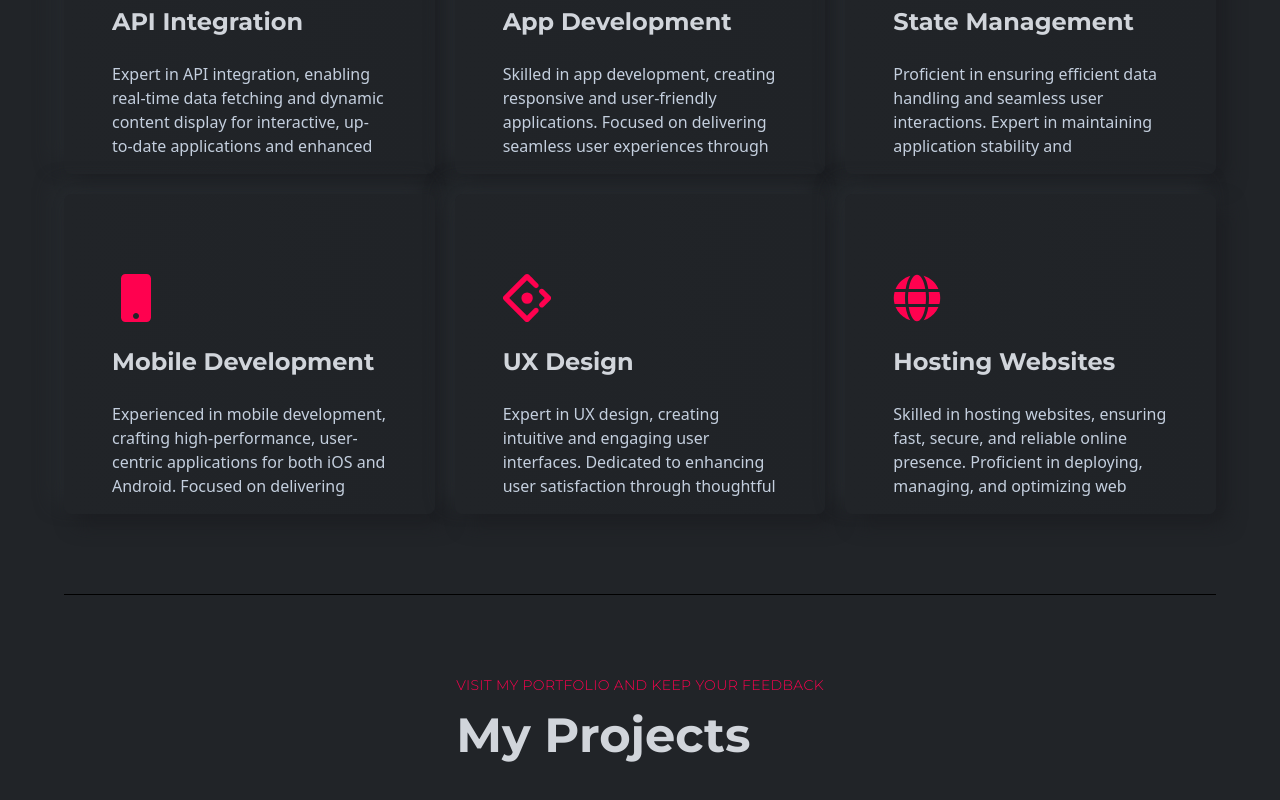
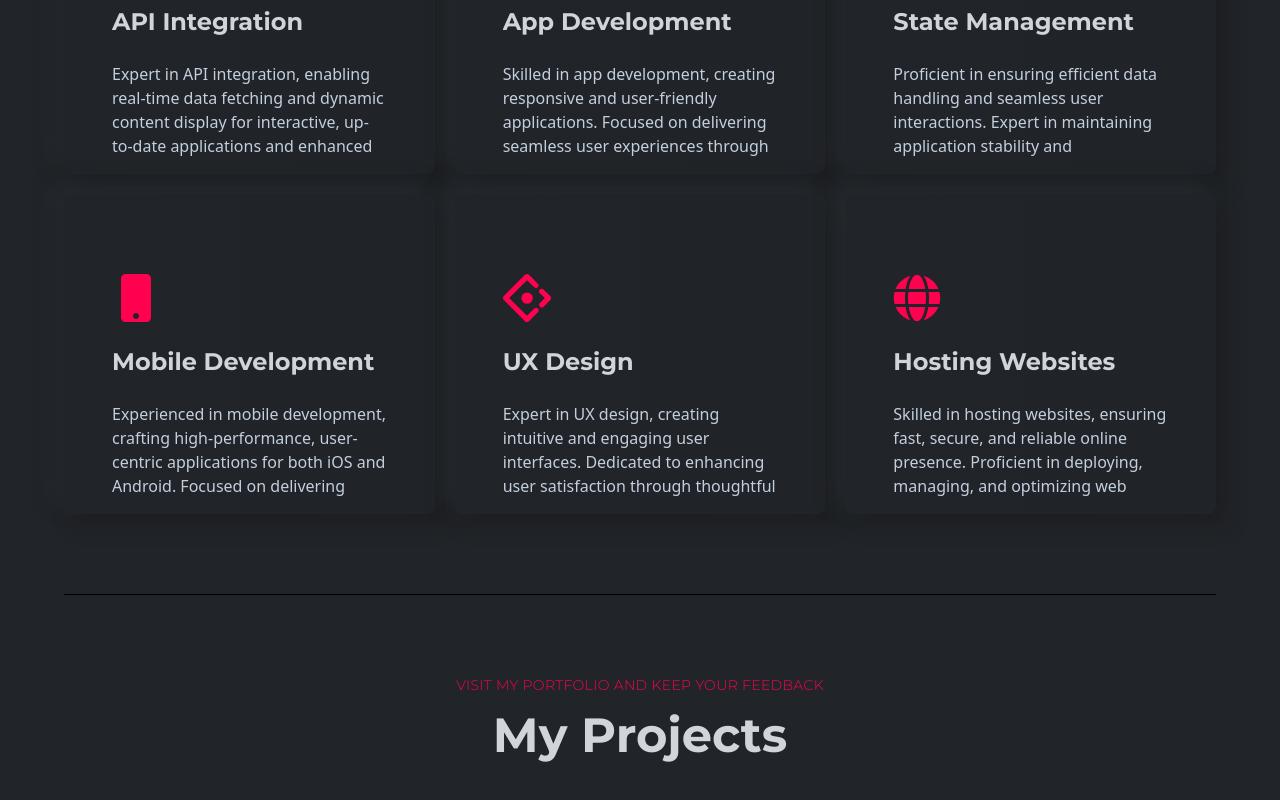
Before and after one commit to Neuman-Nz/MyPortfolio, a React (Create React App) app: page / in a window 1280 px wide. Shown: the part 1207-2007 px from the top of the page. Built offline with nearby package versions, Linux system fonts and the light colour scheme.

Commit message:
Started working on the projects section

```diff
--- a/src/components/projects/Projects.js
+++ b/src/components/projects/Projects.js
@@ -7,7 +7,7 @@
       id='projects'
       className='w-full py-20 border-b-[1px] border-b-bleck'
     >
-    <div className='flex justify-center items-center'>
+    <div className='flex justify-center items-center text-center'>
     <Title
           title="VISIT MY PORTFOLIO AND KEEP YOUR FEEDBACK"
           des="My Projects"
```
